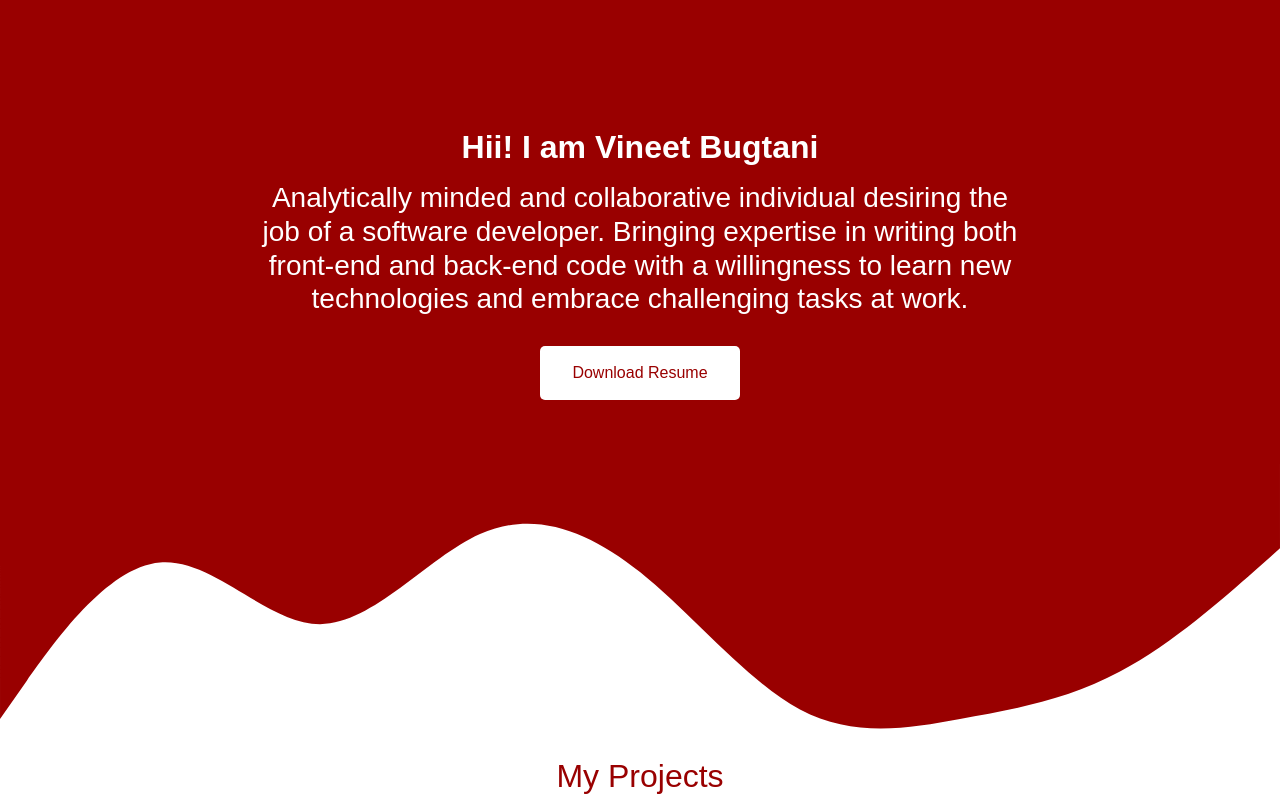
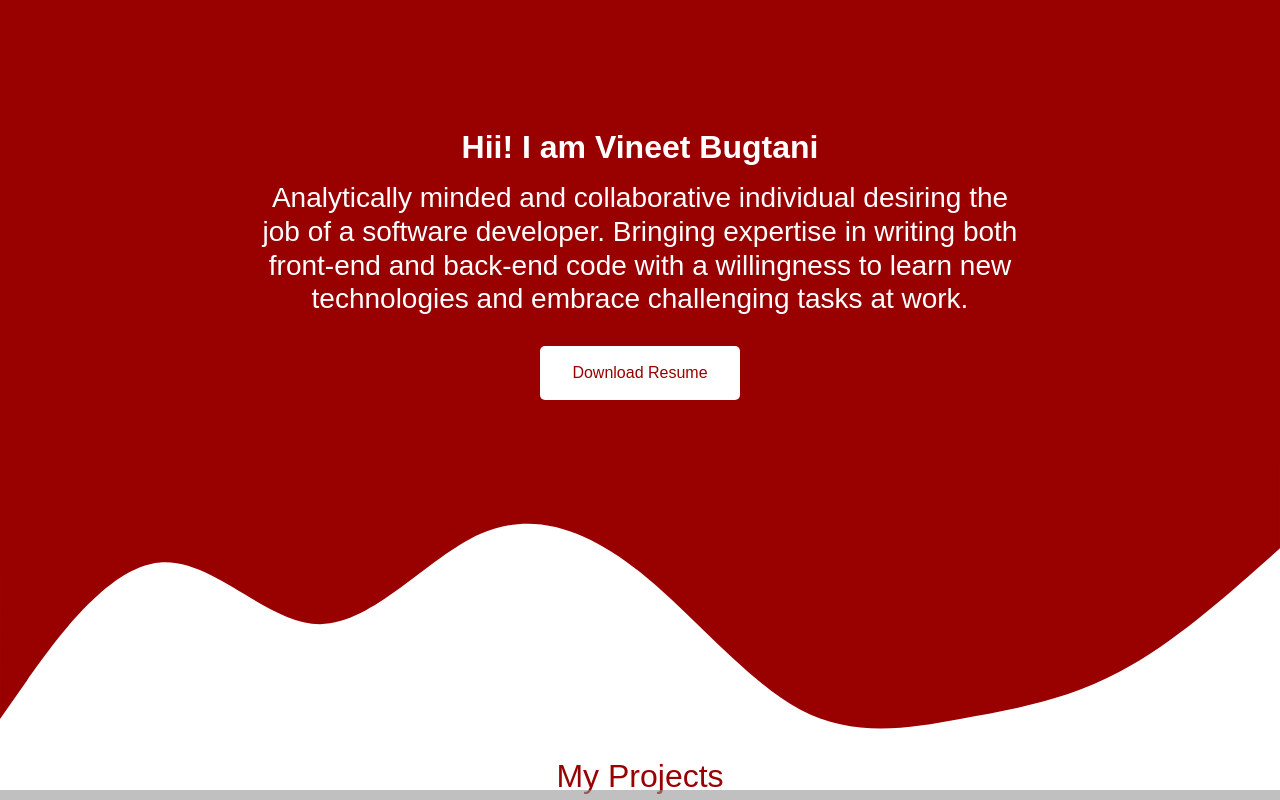
Before and after one commit to vineet39/portfolio, a React (Create React App) app: page / in a window 1280 px wide. Shown: the top 800 px of the page. Built offline with nearby package versions, Linux system fonts and the light colour scheme.

Commit message:
Progress bar for scroll on top

```diff
--- a/src/containers/ScrollToTop/ScrollToTop.css
+++ b/src/containers/ScrollToTop/ScrollToTop.css
@@ -26,3 +26,22 @@
     border: 1px solid;
     border-color: var(--color-primary);
 }
+
+.header {
+    position: fixed;
+    bottom: 0;
+    width: 100%;
+    z-index: 1;
+}
+
+.progress-container {
+    background-color: rgba(150, 150, 150, 0.6);
+    height: 10px;
+    width: 100%;
+}
+
+.progressBar {
+    background-color: var(--color-primary);
+    height: 10px;
+    width: 0%;
+}
--- a/src/containers/ScrollToTop/ScrollToTop.js
+++ b/src/containers/ScrollToTop/ScrollToTop.js
@@ -1,5 +1,6 @@
 import React, { Component } from "react";
 import classes from './ScrollToTop.css';
+import Aux from '../../hoc/Aux';
 
 export default class ScrollToTop extends Component {
   constructor(props) {
@@ -11,7 +12,7 @@ export default class ScrollToTop extends Component {
 
   componentDidMount() {
     var scrollComponent = this;
-    document.addEventListener("scroll", function(e) {
+    document.addEventListener("scroll", function (e) {
       scrollComponent.toggleVisibility();
     });
   }
@@ -26,6 +27,10 @@ export default class ScrollToTop extends Component {
         is_visible: false
       });
     }
+    let winScroll = document.body.scrollTop || document.documentElement.scrollTop,
+        height = document.documentElement.scrollHeight - document.documentElement.clientHeight,
+        scrolled = (winScroll / height) * 100;
+    document.getElementById("progressBar").style.width = scrolled + "%";
   }
 
   scrollToTop() {
@@ -34,15 +39,21 @@ export default class ScrollToTop extends Component {
       behavior: "smooth"
     });
   }
-
   render() {
     const { is_visible } = this.state;
     return (
-      <div className="scroll-to-top">
-        {is_visible && (
-          <button onClick={() => this.scrollToTop()} id="myBtn"><i class="fa fa-arrow-up"></i></button>
-        )}
-      </div>
+      <Aux>
+        <div className="scroll-to-top">
+          {is_visible && (
+            <button onClick={() => this.scrollToTop()} id="myBtn"><i class="fa fa-arrow-up"></i></button>
+          )}
+        </div>
+        <div className="header">
+          <div className="progress-container">
+            <div className="progressBar" id="progressBar"></div>
+          </div>
+        </div>
+      </Aux>
     );
   }
 }
```
